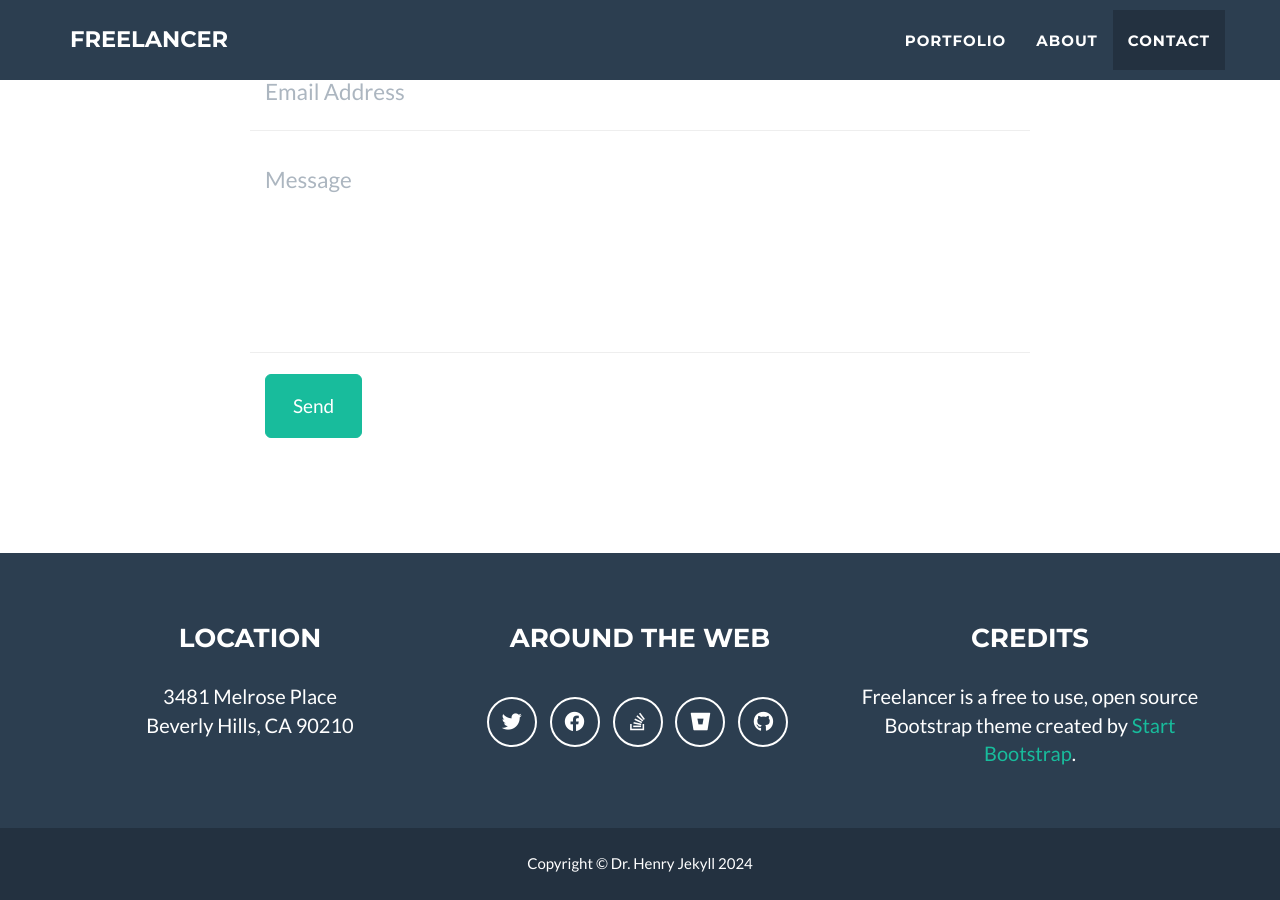
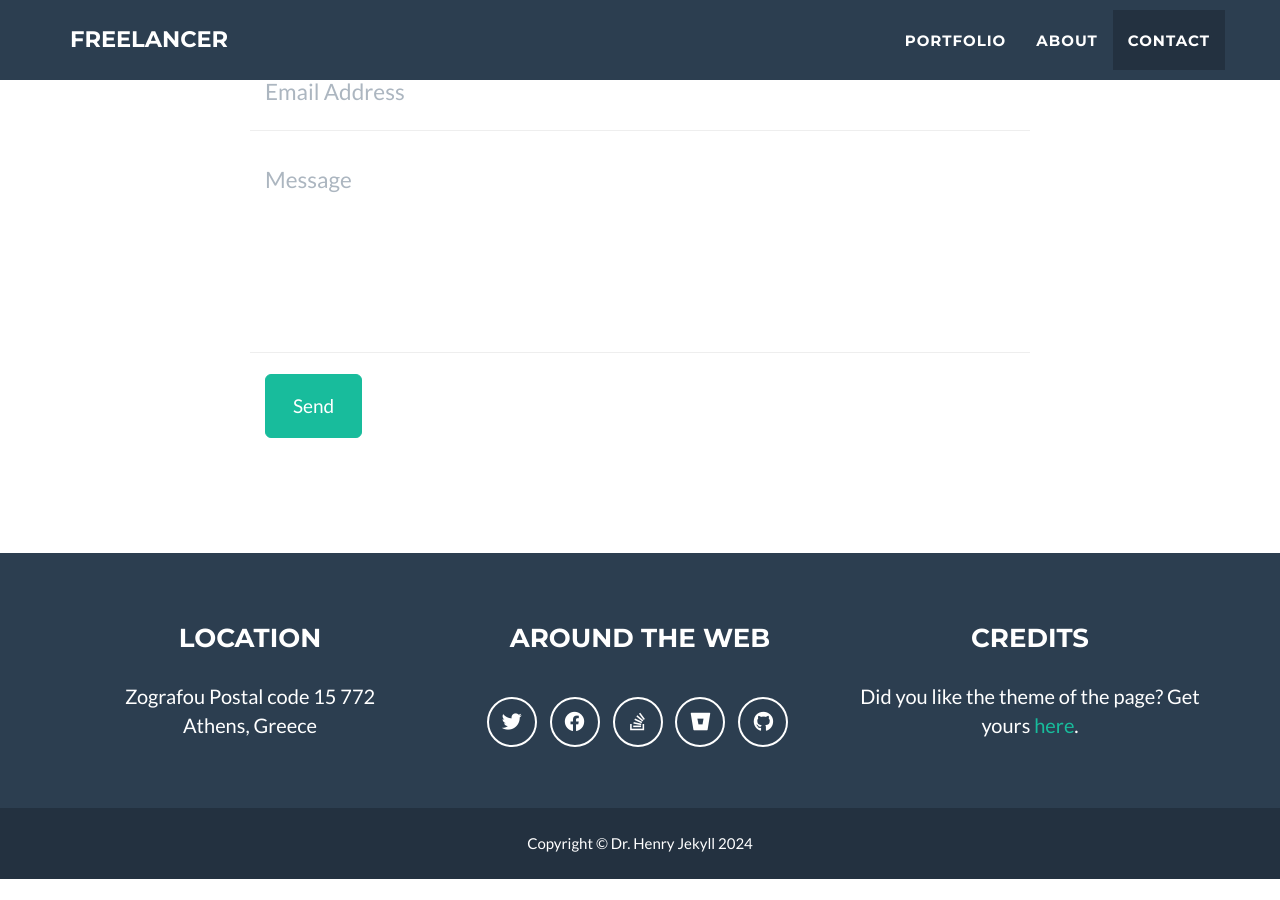
Before and after one commit to PanagiotisApostolou/PanagiotisApostolou.github.io, a Jekyll site: the page built from _posts/2014-07-18-project-1.markdown, in a window 1280 px wide and 900 px high, scrolled down 2492 px. Built offline with Jekyll 4.4.1, drawn with Linux system fonts in a browser that asks for light colours; after the commit the page ends 3371 px from its top, so only the background shows below that.

Commit message:
Update _config.yml

```diff
--- a/_config.yml
+++ b/_config.yml
@@ -40,23 +40,23 @@
 # Social networks usernames (many more available: google-plus, flickr, dribbble, pinterest, instagram, tumblr, linkedin, etc.)
 social:
   - title: twitter
-    url: http://twitter.com/jekyllrb
+    url:
   - title: facebook
     url:
   - title: stack-overflow
-    url: http://stackoverflow.com/questions/tagged/jekyll
+    url: https://stackoverflow.com/users/22359347/panagiotis
   - title: bitbucket
-    url: http://bitbucket.org/jekyll
+    url:
   - title: github
-    url: http://github.com/jekyll
+    url: https://github.com/PanagiotisApostolou
 
 # Postal address (add as many lines as necessary)
 address:
-  - line: 3481 Melrose Place
-  - line: Beverly Hills, CA 90210
+  - line: Zografou Postal code 15 772
+  - line: Athens, Greece
 
 # Credits content
-credits: 'Freelancer is a free to use, open source Bootstrap theme created by <a href="http://startbootstrap.com">Start Bootstrap</a>.'
+credits: 'Did you like the theme of the page? Get yours <a href="http://jekyllthemes.org/themes/freelancer/">here</a>.'
 
 # Build settings
 markdown: kramdown
```
